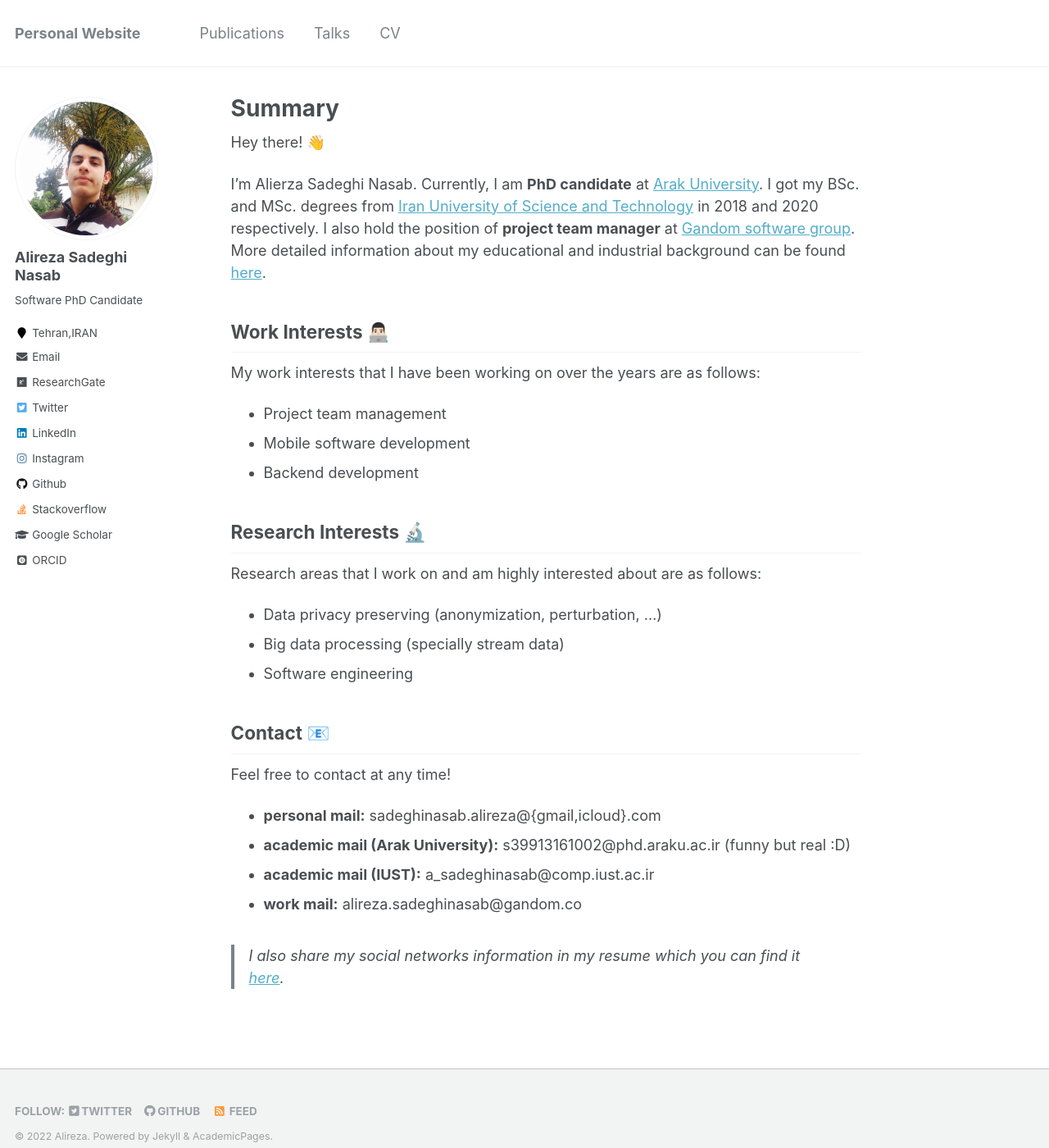
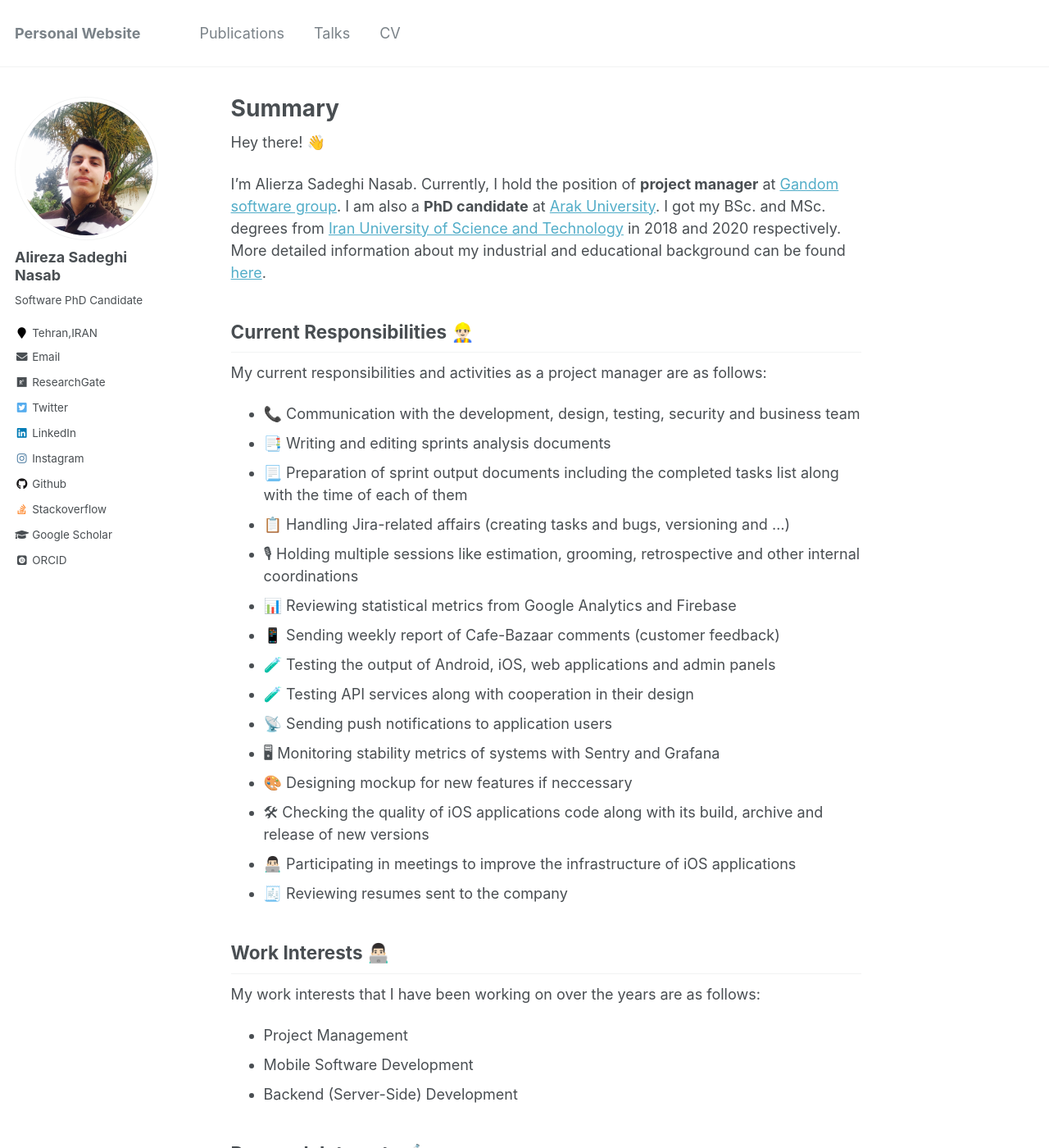
Before and after one commit to AlirezaSN/AlirezaSN.github.io, a Jekyll site: the page built from _pages/about.md, in a window 1280 px wide and 1400 px high. Shown: the whole window at 82% size. Built offline with Jekyll 4.4.1, drawn with Linux system fonts in a browser that asks for light colours; some web fonts are replaced; some of the changed text lies outside the part shown.

Commit message:
edit about and cv pages

```diff
--- a/_pages/about.md
+++ b/_pages/about.md
@@ -10,23 +10,43 @@ redirect_from:
 
 Hey there! 👋
 
-I'm Alierza Sadeghi Nasab. Currently, I am **PhD candidate** at [Arak University](http://araku.ac.ir). I got my BSc. and MSc. degrees from [Iran University of Science and Technology](http://www.iust.ac.ir) in 2018 and 2020 respectively. I also hold the position of **project team manager** at [Gandom software group](http://gandom.co). More detailed information about my educational and industrial background can be found [here](https://alirezasn.github.io/cv/).
+I'm Alierza Sadeghi Nasab. Currently, I hold the position of **project manager** at [Gandom software group](http://gandom.co). I am also a **PhD candidate** at [Arak University](http://araku.ac.ir). I got my BSc. and MSc. degrees from [Iran University of Science and Technology](http://www.iust.ac.ir) in 2018 and 2020 respectively.  More detailed information about my industrial and educational background can be found [here](https://alirezasn.github.io/cv/).
+
+## Current Responsibilities 👷🏻‍♂️
+
+My current responsibilities and activities as a project manager are as follows:
+
+* 📞 Communication with the development, design, testing, security and business team
+* 📑 Writing and editing sprints analysis documents
+* 📃 Preparation of sprint output documents including the completed tasks list along with the time of each of them
+* 📋 Handling Jira-related affairs (creating tasks and bugs, versioning and …)
+* 🎙 Holding multiple sessions like estimation, grooming, retrospective and other internal coordinations
+* 📊 Reviewing statistical metrics from Google Analytics and Firebase
+* 📱 Sending weekly report of Cafe-Bazaar comments (customer feedback)
+* 🧪 Testing the output of Android, iOS, web applications and admin panels
+* 🧪 Testing API services along with cooperation in their design
+* 📡 Sending push notifications to application users
+* 🖥 Monitoring stability metrics of systems with Sentry and Grafana
+* 🎨 Designing mockup for new features if neccessary
+* 🛠 Checking the quality of iOS applications code along with its build, archive and release of new versions
+* 👨🏻‍💻 Participating in meetings to improve the infrastructure of iOS applications
+* 🧾 Reviewing resumes sent to the company
 
 ## Work Interests 👨🏻‍💻
 
 My work interests that I have been working on over the years are as follows:
 
-* Project team management
-* Mobile software development
-* Backend development
+* Project Management
+* Mobile Software Development
+* Backend (Server-Side) Development
 
 ## Research Interests 🔬
 
 Research areas that I work on and am highly interested about are as follows:
 
-* Data privacy preserving (anonymization, perturbation, ...)
-* Big data processing (specially stream data)
-* Software engineering
+* Data Privacy Preserving (anonymization, perturbation, ...)
+* BigData Processing (specially stream data)
+* Software Engineering
 
 ## Contact 📧
 
```
Also changed, not shown: _pages/cv.md (+3 -3 lines).
